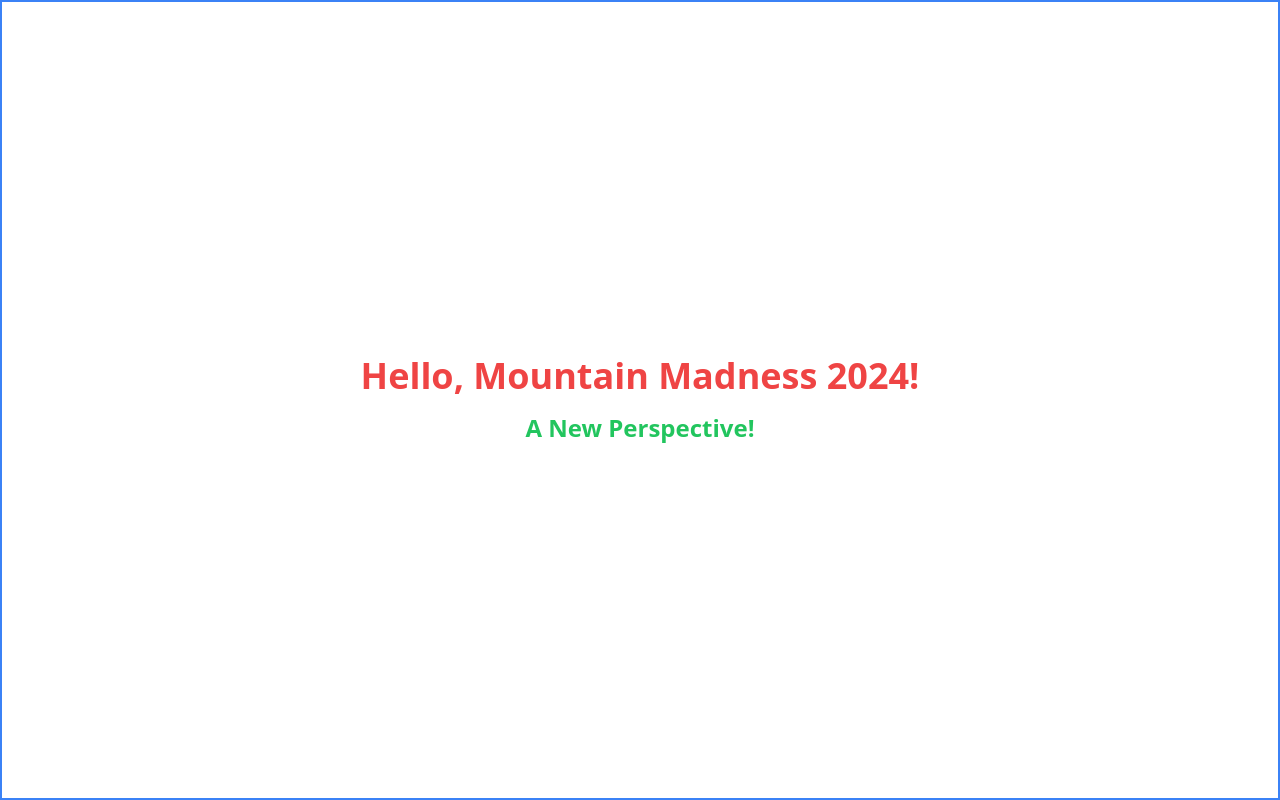
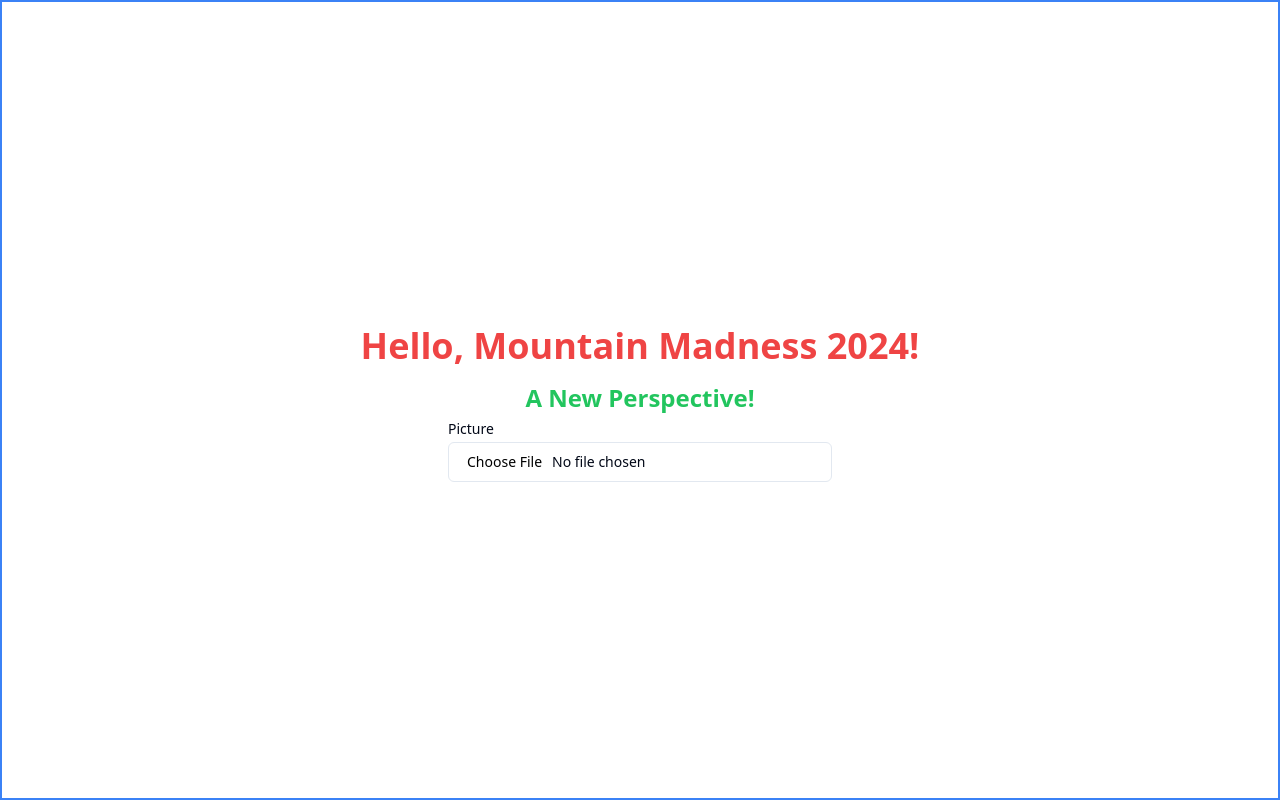
Before and after one commit to nagillimnayr/mountain-madness-2024, a React (Vite) app: page / in a window 1280 px wide. Built offline with nearby package versions, Linux system fonts and the light colour scheme.

Commit message:
add InputImage

```diff
--- a/src/App.tsx
+++ b/src/App.tsx
@@ -1,4 +1,4 @@
-
+import { InputImage } from '@/components/upload/InputImage';
 
 function App() {
 
@@ -13,6 +13,7 @@ function App() {
             A New Perspective!
           </h3>
         </div>
+        <InputImage />
       </div>
 
     </>
--- /dev/null
+++ b/src/components/upload/InputImage.tsx
@@ -0,0 +1,13 @@
+
+import { Input } from "@/components/ui/input"
+import { Label } from "@/components/ui/label"
+
+export const InputImage = () => {
+
+  return (
+    <div className="grid w-full max-w-sm items-center gap-1.5">
+      <Label htmlFor="picture">Picture</Label>
+      <Input id="picture" type="file" />
+    </div>
+  )
+}
```
